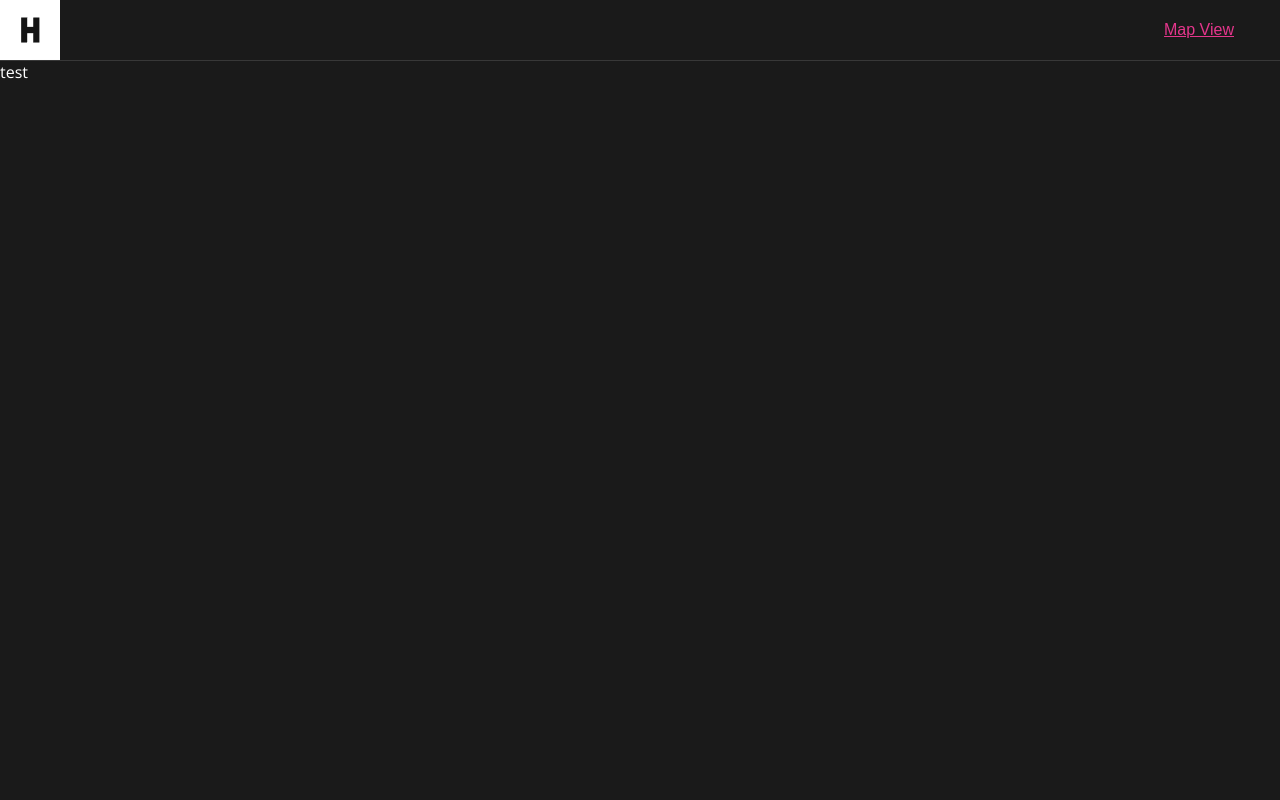
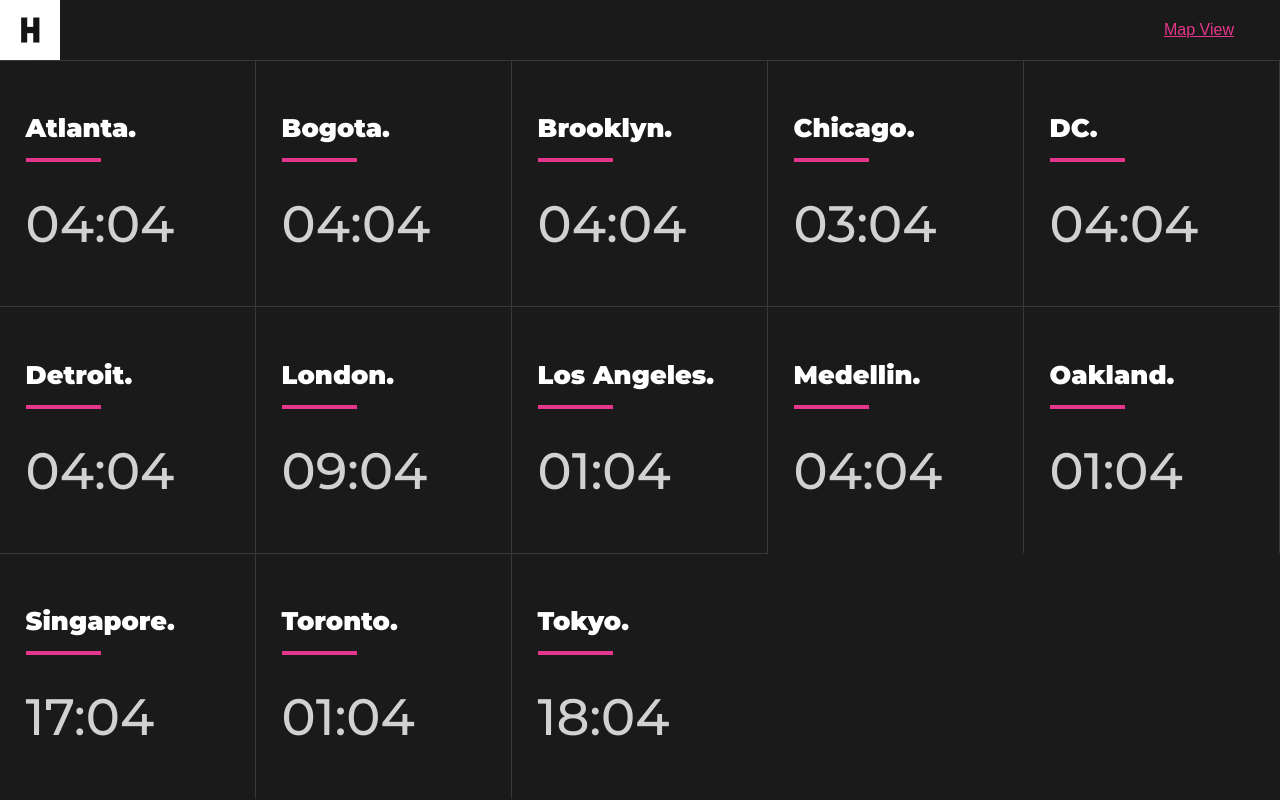
Before and after one commit to kezlee/huge-timezone-display, a React (Create React App) app: page / in a window 1280 px wide. Built offline with nearby package versions, Linux system fonts and the light colour scheme.

Commit message:
Added desktop view grid

```diff
--- a/src/components/Grid/index.js
+++ b/src/components/Grid/index.js
@@ -1,10 +1,101 @@
 import React, { useState } from 'react';
-import { GridSection } from './styles';
+import { GridSection, GridItem, OfficeCountry, Separator, TimeZone } from './styles';
 
 const Grid = () => {
+    const content = [
+        {
+            id: 0,
+            country: 'Atlanta.',
+            timezone: 'America/New_York',
+        },
+        {
+            id: 1,
+            country: 'Bogota.',
+            timezone: 'America/Bogota',
+        },
+        {
+            id: 3,
+            country: 'Brooklyn.',
+            timezone: 'America/New_York',
+        },
+        {
+            id: 4,
+            country: 'Chicago.',
+            timezone: 'America/Chicago',
+        },
+        {
+            id: 2,
+            country: 'DC.',
+            timezone: 'America/New_York',
+        },
+        {
+            id: 5,
+            country: 'Detroit.',
+            timezone: 'America/Detroit',
+        },
+        {
+            id: 6,
+            country: 'London.',
+            timezone: 'Europe/London',
+        },
+        {
+            id: 7,
+            country: 'Los Angeles.',
+            timezone: 'America/Los_Angeles',
+        },
+        {
+            id: 8,
+            country: 'Medellin.',
+            timezone: 'America/New_York',
+        },
+        {
+            id: 9,
+            country: 'Oakland.',
+            timezone: 'America/Los_Angeles',
+        },
+        {
+            id: 10,
+            country: 'Singapore.',
+            timezone: 'Asia/Singapore',
+        },
+        {
+            id: 11,
+            country: 'Toronto.',
+            timezone: 'America/Vancouver',
+        },
+        {
+            id: 12,
+            country: 'Tokyo.',
+            timezone: 'Asia/Tokyo',
+        }
+    ];
+
+    const getTimeZone = (timeZone) => {
+        let now = new Date(Date.now());
+        let month= now.toLocaleDateString('en-US',{timeZone,month:'long'}).substring(0,3);
+        let localDateString =  now.toLocaleDateString('en-US',{timeZone});
+
+        let date = new Date(localDateString).getDate();
+        let year = new Date(localDateString).getFullYear();
+        let customTimeString = date+ ' ' + month + ','+ year;
+
+        let time = now.toLocaleTimeString('en-US',{timeZone,hour12:false}).substring(0,5);
+        return time;
+
+    }
     return (
         <GridSection>
-            test
+            {
+                content.map((item) => {
+                    return (
+                        <GridItem key={item.id}>
+                            <OfficeCountry>{item.country}</OfficeCountry>
+                            <Separator></Separator>
+                            <TimeZone>{getTimeZone(item.timezone)}</TimeZone>
+                        </GridItem>
+                    );
+                })
+            }
         </GridSection>
     );
 };
--- a/src/components/Grid/styles.js
+++ b/src/components/Grid/styles.js
@@ -1,4 +1,40 @@
 import styled from 'styled-components';
 
 export const GridSection = styled.section`
+    display: grid;
+    grid-template-columns: repeat(5, 1fr);
+    grid-template-rows: repeat(3, 1fr);
+    grid-column-gap: 0px;
+    grid-row-gap: 0px;
 `;
+
+export const GridItem = styled.div`
+    padding: 3vw 2vw;
+    border-right: 1px solid #FFFFFF21;
+    border-top: 1px solid #FFFFFF21;
+    height: calc(33.3vh - 20px);
+    display: flex;
+    flex-direction: column;
+    justify-content: center;
+
+    &:last-child {
+        border-right: none;
+    }
+`;
+
+export const OfficeCountry = styled.h3`
+    font-weight: 900;
+    font-size: 2vw;
+`;
+
+export const Separator = styled.div`
+    width: 75px;
+    margin: 15px 0 30px;
+    border-bottom: 4px solid #E4368C;
+`;
+
+export const TimeZone = styled.div`
+    font-weight: 500;
+    font-size: 4vw;
+    color: #ffffffCC;
+`;
--- a/src/components/common/Header/styles.js
+++ b/src/components/common/Header/styles.js
@@ -2,7 +2,6 @@ import styled from 'styled-components';
 
 export const HeaderContainer = styled.header`
     width: 100%;
-    border-bottom: 1px solid #FFFFFF21;
     display: flex;
     justify-content: space-between;
     align-items: center;
--- a/src/index.css
+++ b/src/index.css
@@ -1,4 +1,4 @@
-@import url('https://fonts.googleapis.com/css2?family=Montserrat:wght@600;900&family=Open+Sans:wght@400;600;700;800&display=swap');
+@import url('https://fonts.googleapis.com/css2?family=Montserrat:wght@500;600;900&family=Open+Sans:wght@400;600;700;800&display=swap');
 
 * {
   box-sizing: border-box;
@@ -28,11 +28,12 @@ html {
 
 body {
   margin: 0;
-  font-family: 'Open Sans', sans-serif;
+  font-family: 'Montserrat', sans-serif;
   -webkit-font-smoothing: antialiased;
   -moz-osx-font-smoothing: grayscale;
   background: #1A1A1A;
   overflow: auto;
   color: #FFFFFF;
   width: 100%;
+  min-height: 100vh;
 }
```
